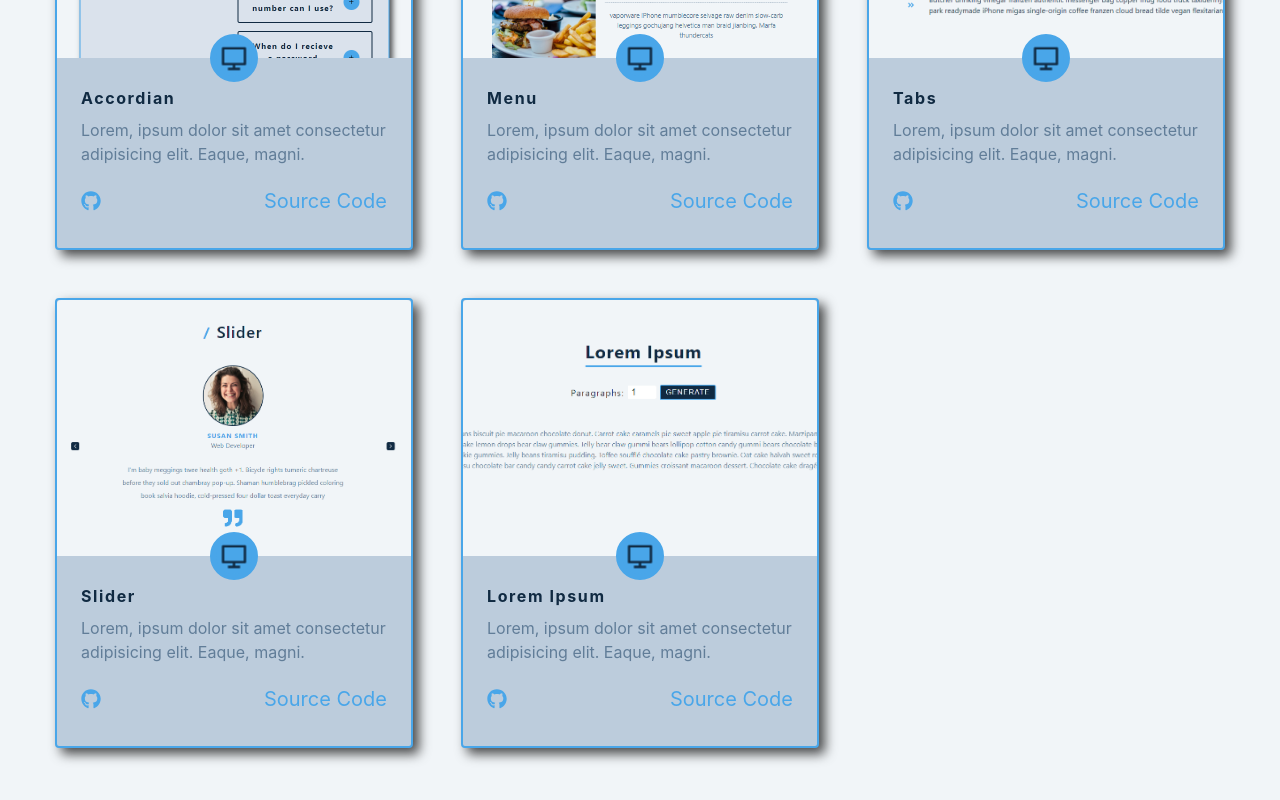
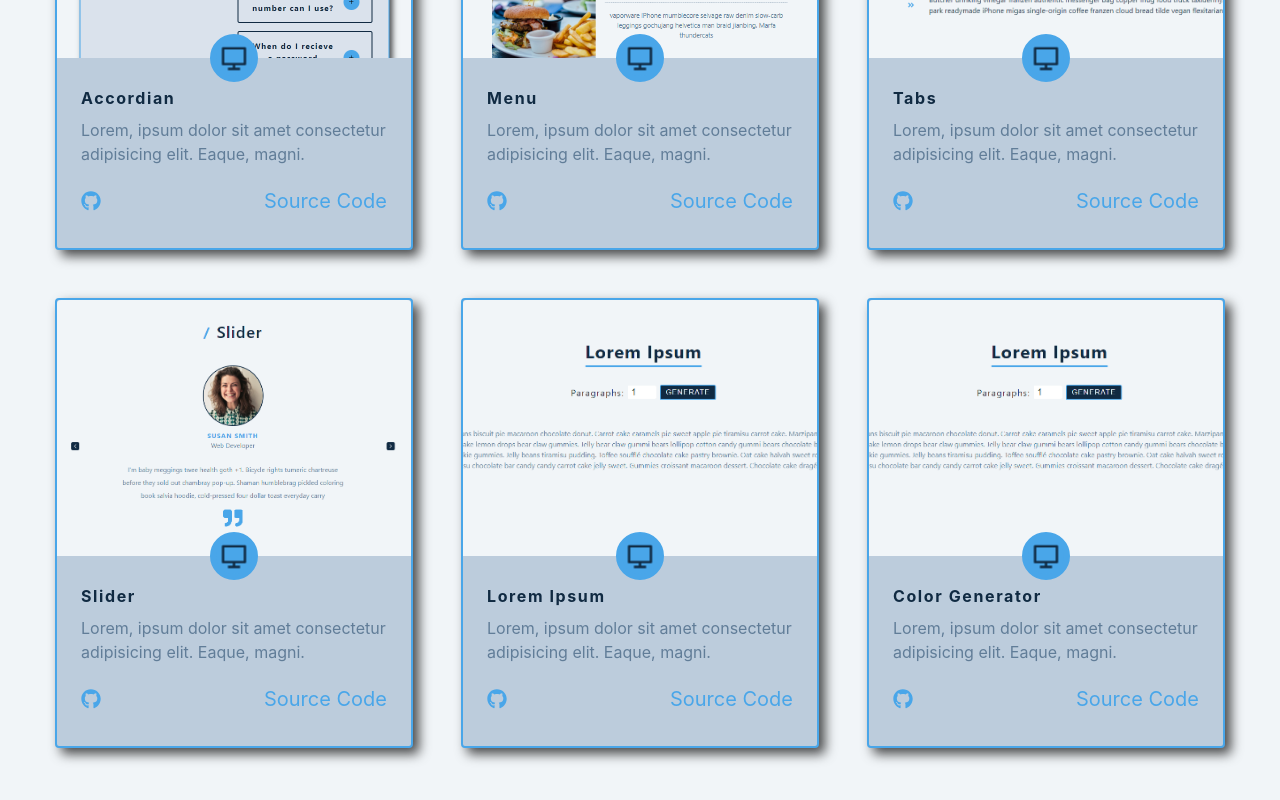
Before and after one commit to mshuber1981/React-JS, a React (Create React App) app: page /#/ in a window 1280 px wide. Shown: the part 898-1698 px from the top of the page. Built offline with nearby package versions, Linux system fonts and the light colour scheme.

Commit message:
Adding Color Generator project starter

```diff
--- a/src/App.js
+++ b/src/App.js
@@ -14,6 +14,7 @@ import Menu from "./pages/Menu";
 import Tabs from "./pages/Tabs";
 import Slider from "./pages/Slider";
 import LoremIpsum from "./pages/LoremIpsum";
+import ColorGenerator from "./pages/ColorGenerator";
 import Error from "./pages/Error";
 
 const darkMode = window.matchMedia("(prefers-color-scheme: dark)").matches;
@@ -78,6 +79,7 @@ export default function App() {
           <Route path="/Tabs" element={<Tabs />} />
           <Route path="/Slider" element={<Slider />} />
           <Route path="/Lorem-Ipsum" element={<LoremIpsum />} />
+          <Route path="/Color-Generator" element={<ColorGenerator />} />
           <Route path="*" element={<Error />} />
         </Routes>
       </ThemeProvider>
--- a/src/data.js
+++ b/src/data.js
@@ -101,6 +101,16 @@ export const projects = [
       "Lorem, ipsum dolor sit amet consectetur adipisicing elit. Eaque, magni.",
     github:
       "https://github.com/mshuber1981/React-JS/blob/main/src/pages/LoremIpsum.jsx",
+  },
+  {
+    id: 9,
+    name: "Color Generator",
+    image: Lorem,
+    link: "/Color-Generator",
+    description:
+      "Lorem, ipsum dolor sit amet consectetur adipisicing elit. Eaque, magni.",
+    github:
+      "https://github.com/mshuber1981/React-JS/blob/main/src/pages/ColorGenerator.jsx",
   },
 ];
 
--- /dev/null
+++ b/src/pages/ColorGenerator.jsx
@@ -0,0 +1,17 @@
+import styled from "styled-components";
+import NavBar from "../components/NavBar";
+import SideBar from "../components/SideBar";
+
+const StyledColorGenerator = styled.div``;
+
+export default function ColorGenerator() {
+  return (
+    <>
+      <NavBar />
+      <SideBar />
+      <main>
+        <h2>Color Generator</h2>
+      </main>
+    </>
+  );
+}
```
